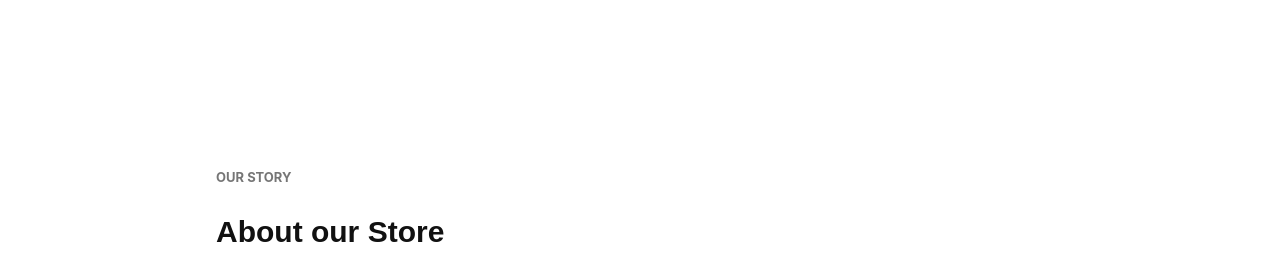
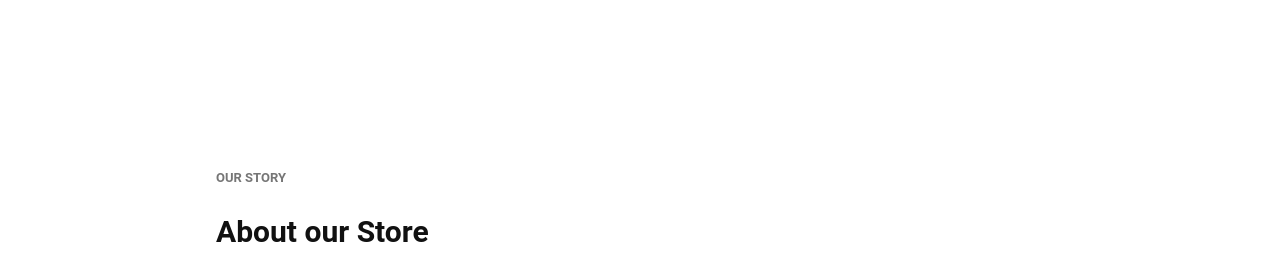
Before and after one commit to amit05c/Uboric_Clone, a React (Create React App) app: page /about-us in a window 1280 px wide. Shown: the part 525-800 px from the top of the page. Built offline with nearby package versions, Linux system fonts and the light colour scheme.

Commit message:
added link

```diff
--- a/src/Pages/AboutUs.jsx
+++ b/src/Pages/AboutUs.jsx
@@ -36,6 +36,7 @@ const AboutUs = () => {
             padding="100px 0px 20px"
             color="rgb(118,118,118)"
             fontSize="13px"
+            fontFamily="inherit"
           >
             OUR STORY
           </Heading>
@@ -45,7 +46,7 @@ const AboutUs = () => {
               size="lg"
               fontWeight="semibold"
               color="#111111"
-              fontFamily="sans-serif"
+              fontFamily="inherit"
             >
               About our Store
             </Heading>
--- a/src/components/Navbar/Navbar.jsx
+++ b/src/components/Navbar/Navbar.jsx
@@ -15,7 +15,7 @@ const Navbar = () => {
     src='logo.png' alt='logo'/>
  <div className='menu'>
      <a href='home' className='hover-underline-animation' >Home</a>
-     <a href='about' className='hover-underline-animation' >About Us </a>
+     <a href='about-us' className='hover-underline-animation' >About Us </a>
      <a href='shop' className='hover-underline-animation' >Shop</a>
      <a href='categories' className='hover-underline-animation' >Categories</a>
     <a href='contact_us' className='hover-underline-animation' >Contact Us</a>
```
